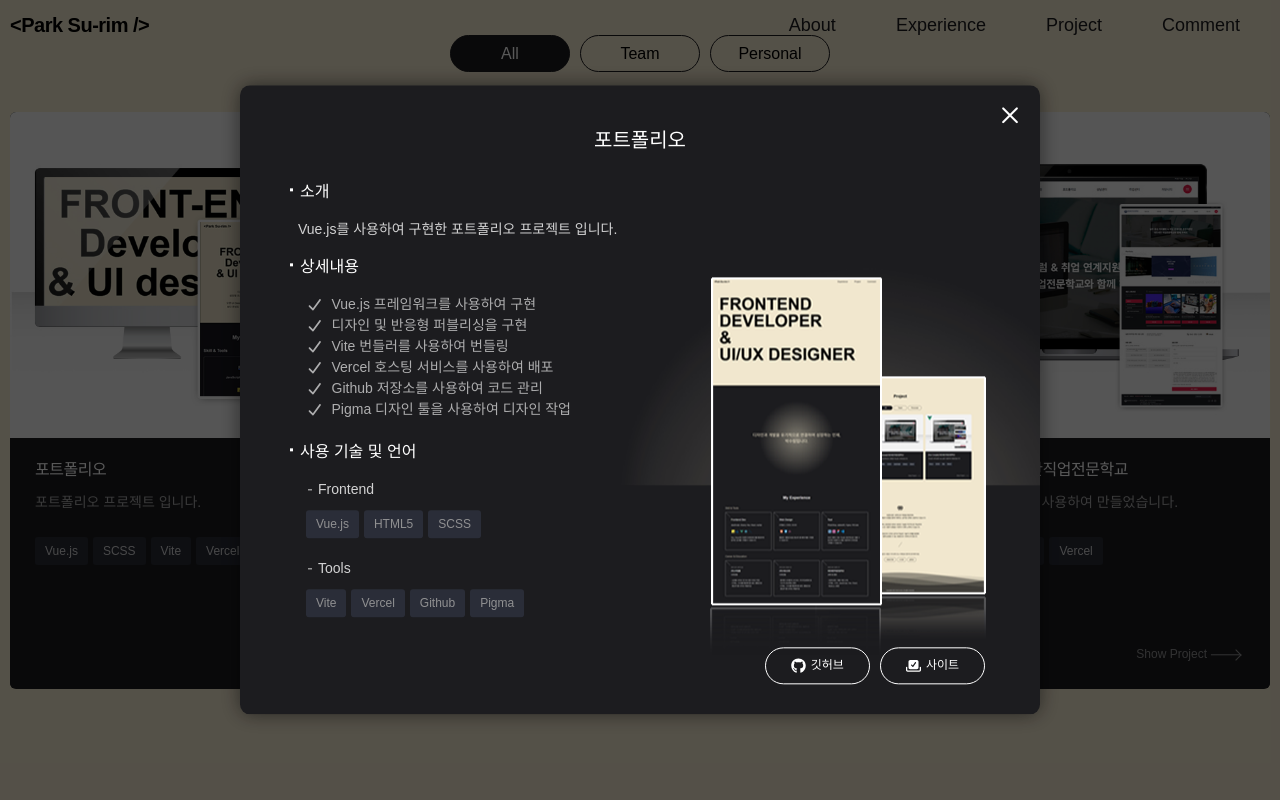
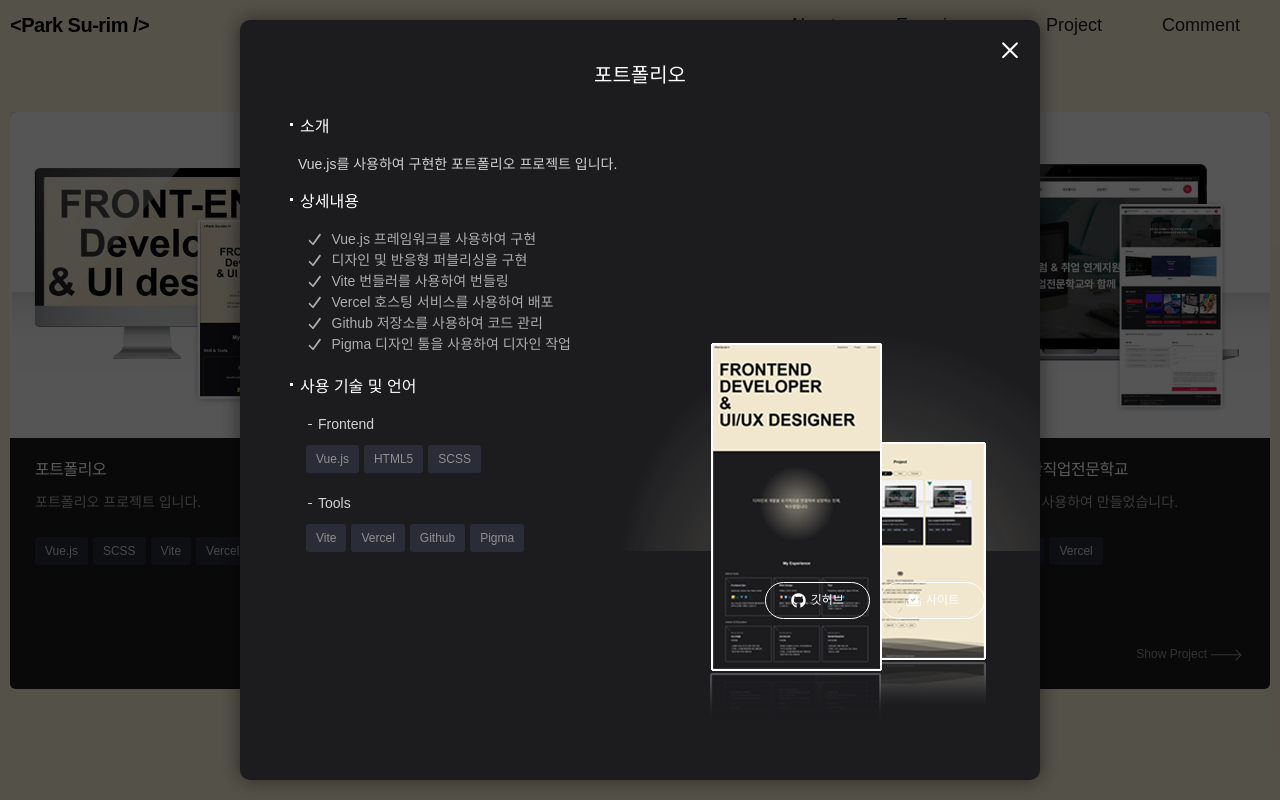
Before and after one commit to hollolo123/portfolio, a Vue app: page / in a window 1280 px wide. Both pictures are taken after a click on the link 213 px from the left and 3333 px from the top of the page. Shown: the part 2933-3733 px from the top of the page. Built offline with nearby package versions, Linux system fonts and the light colour scheme.

Commit message:
design : modify modal scroll

```diff
--- a/src/styles/sections/project.scss
+++ b/src/styles/sections/project.scss
@@ -168,13 +168,14 @@
   height: 100%;
   background: rgba(0, 0, 0, .65);
   z-index: 99;
-  overflow-y:auto;
   .modal__content {
     position: absolute;
     top: 50%;
     left: 50%;
     transform: translate(-50%, -50%);
     width: 80%;
+    height: calc(100vh - 4rem);
+    overflow: hidden auto;
     margin: 0 auto;
     background: $dark-color;
     border-radius: 10px;
```
